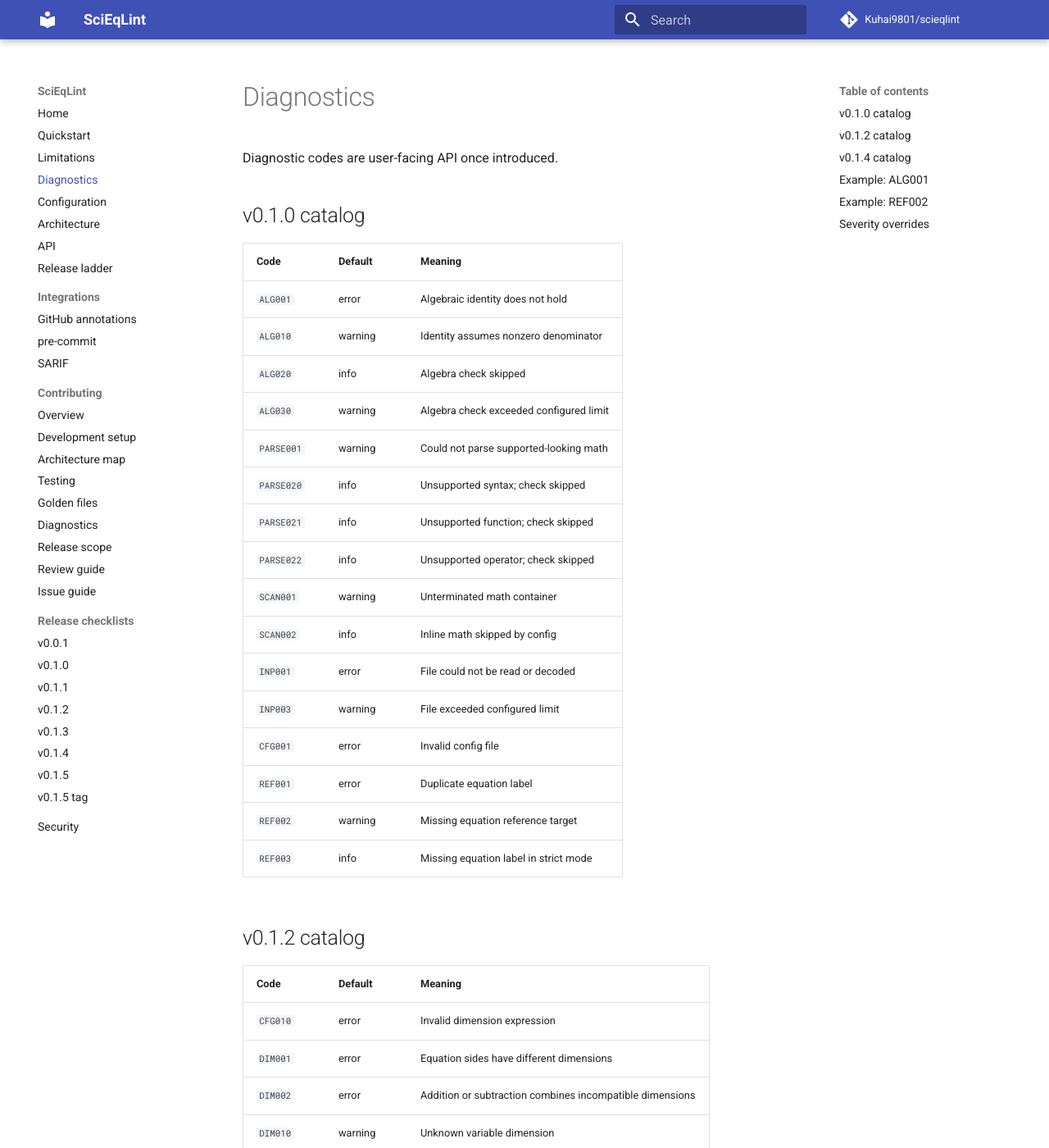
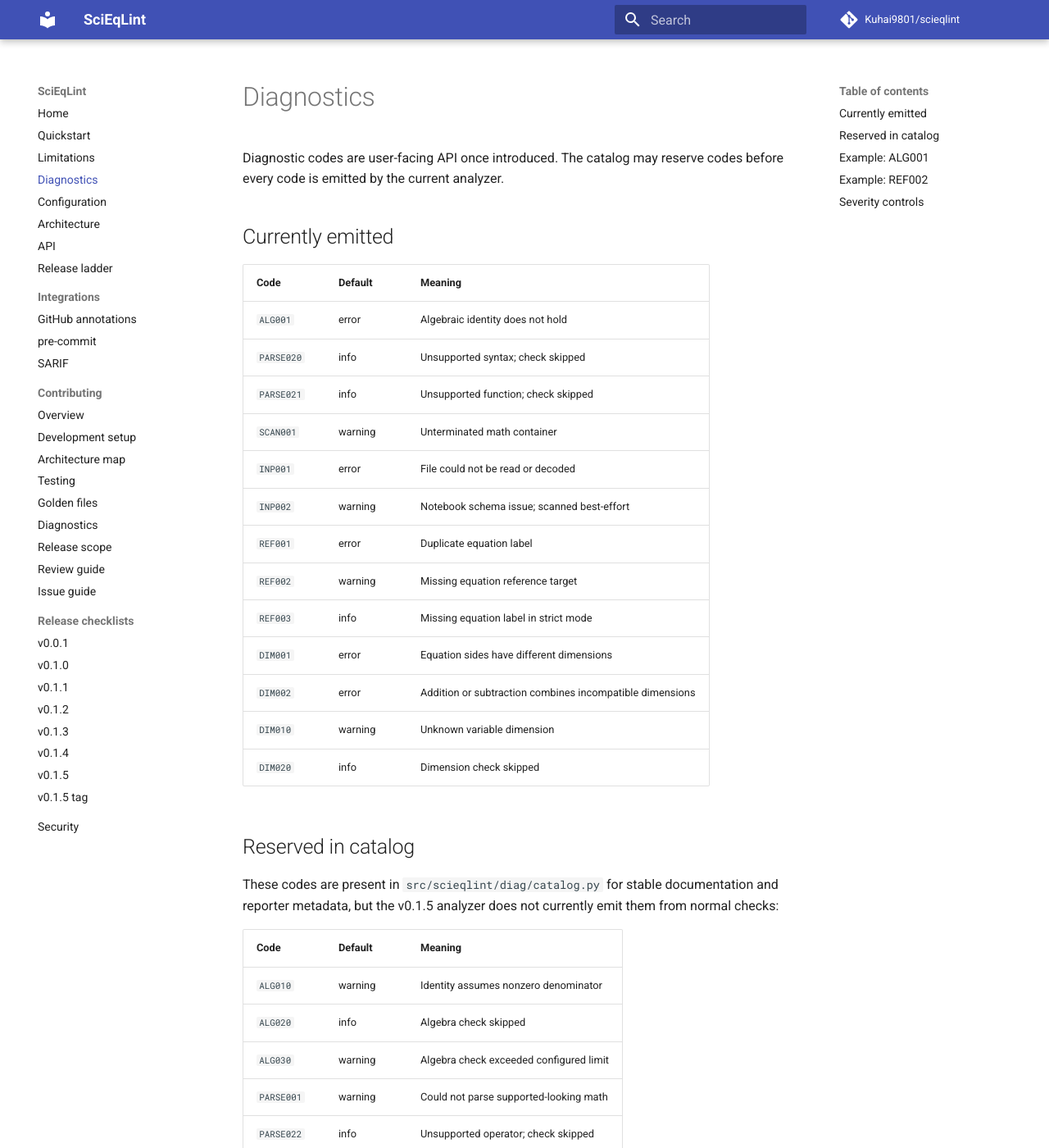
Before and after one commit to 1sgtpepper/scieqlint, an MkDocs documentation site: the page built from docs/diagnostics.md, in a window 1280 px wide and 1400 px high. Shown: the whole window at 82% size. Built offline with MkDocs 1.6.1 and Material for MkDocs 9.7.7, drawn with Linux system fonts in a browser that asks for light colours; comment, search, counter and statistics services are not loaded; some of the changed text lies outside the part shown.

Commit message:
Align docs with current analyzer behavior

````diff
--- a/docs/diagnostics.md
+++ b/docs/diagnostics.md
@@ -1,43 +1,43 @@
 # Diagnostics
 
-Diagnostic codes are user-facing API once introduced.
+Diagnostic codes are user-facing API once introduced. The catalog may reserve
+codes before every code is emitted by the current analyzer.
 
-## v0.1.0 catalog
+## Currently emitted
 
 | Code | Default | Meaning |
 |---|---|---|
 | `ALG001` | error | Algebraic identity does not hold |
-| `ALG010` | warning | Identity assumes nonzero denominator |
-| `ALG020` | info | Algebra check skipped |
-| `ALG030` | warning | Algebra check exceeded configured limit |
-| `PARSE001` | warning | Could not parse supported-looking math |
 | `PARSE020` | info | Unsupported syntax; check skipped |
 | `PARSE021` | info | Unsupported function; check skipped |
-| `PARSE022` | info | Unsupported operator; check skipped |
 | `SCAN001` | warning | Unterminated math container |
-| `SCAN002` | info | Inline math skipped by config |
 | `INP001` | error | File could not be read or decoded |
-| `INP003` | warning | File exceeded configured limit |
-| `CFG001` | error | Invalid config file |
+| `INP002` | warning | Notebook schema issue; scanned best-effort |
 | `REF001` | error | Duplicate equation label |
 | `REF002` | warning | Missing equation reference target |
 | `REF003` | info | Missing equation label in strict mode |
-
-## v0.1.2 catalog
-
-| Code | Default | Meaning |
-|---|---|---|
-| `CFG010` | error | Invalid dimension expression |
 | `DIM001` | error | Equation sides have different dimensions |
 | `DIM002` | error | Addition or subtraction combines incompatible dimensions |
 | `DIM010` | warning | Unknown variable dimension |
 | `DIM020` | info | Dimension check skipped |
 
-## v0.1.4 catalog
+## Reserved in catalog
+
+These codes are present in `src/scieqlint/diag/catalog.py` for stable
+documentation and reporter metadata, but the v0.1.5 analyzer does not currently
+emit them from normal checks:
 
 | Code | Default | Meaning |
 |---|---|---|
-| `INP002` | warning | Notebook schema issue; scanned best-effort |
+| `ALG010` | warning | Identity assumes nonzero denominator |
+| `ALG020` | info | Algebra check skipped |
+| `ALG030` | warning | Algebra check exceeded configured limit |
+| `PARSE001` | warning | Could not parse supported-looking math |
+| `PARSE022` | info | Unsupported operator; check skipped |
+| `SCAN002` | info | Inline math skipped by config |
+| `INP003` | warning | File exceeded configured limit |
+| `CFG001` | error | Invalid config file |
+| `CFG010` | error | Invalid dimension expression |
 
 ## Example: ALG001
 
@@ -68,12 +68,10 @@ Output:
 REF002 equation reference target not found: missing
 ```
 
-## Severity overrides
+## Severity controls
 
-```toml
-[severity]
-DIM010 = "info"
-PARSE020 = "ignore"
-```
-
-Valid values are `error`, `warning`, `info`, and `ignore`.
+The v0.1.5 loader does not implement `[severity]` overrides. Current
+severity-affecting controls are exposed through documented CLI/config switches:
+`--strict-unknowns` escalates parse-unknown diagnostics, strict missing-label
+mode emits `REF003`, and `unknown_variables = "ignore"` suppresses `DIM010` when
+dimension checks are active.
--- a/docs/integrations/pre-commit.md
+++ b/docs/integrations/pre-commit.md
@@ -5,7 +5,7 @@ v0.1.1 adds pre-commit metadata.
 ```yaml
 repos:
   - repo: https://github.com/Kuhai9801/scieqlint
-    rev: v0.1.1
+    rev: v0.1.5
     hooks:
       - id: scieqlint
 ```
````
Also changed, not shown: SPEC.md (+13 -3 lines), docs/configuration.md (+18 -8 lines).
